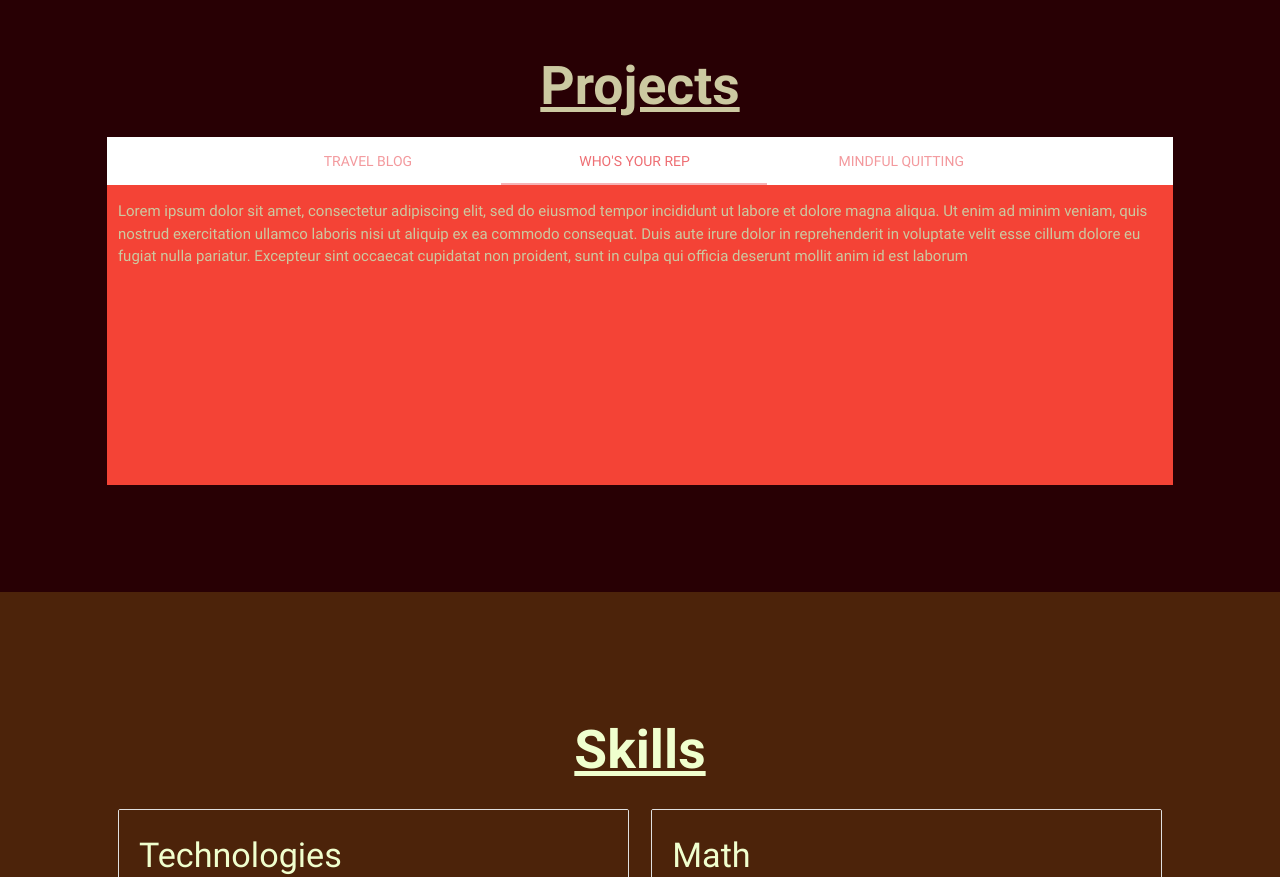
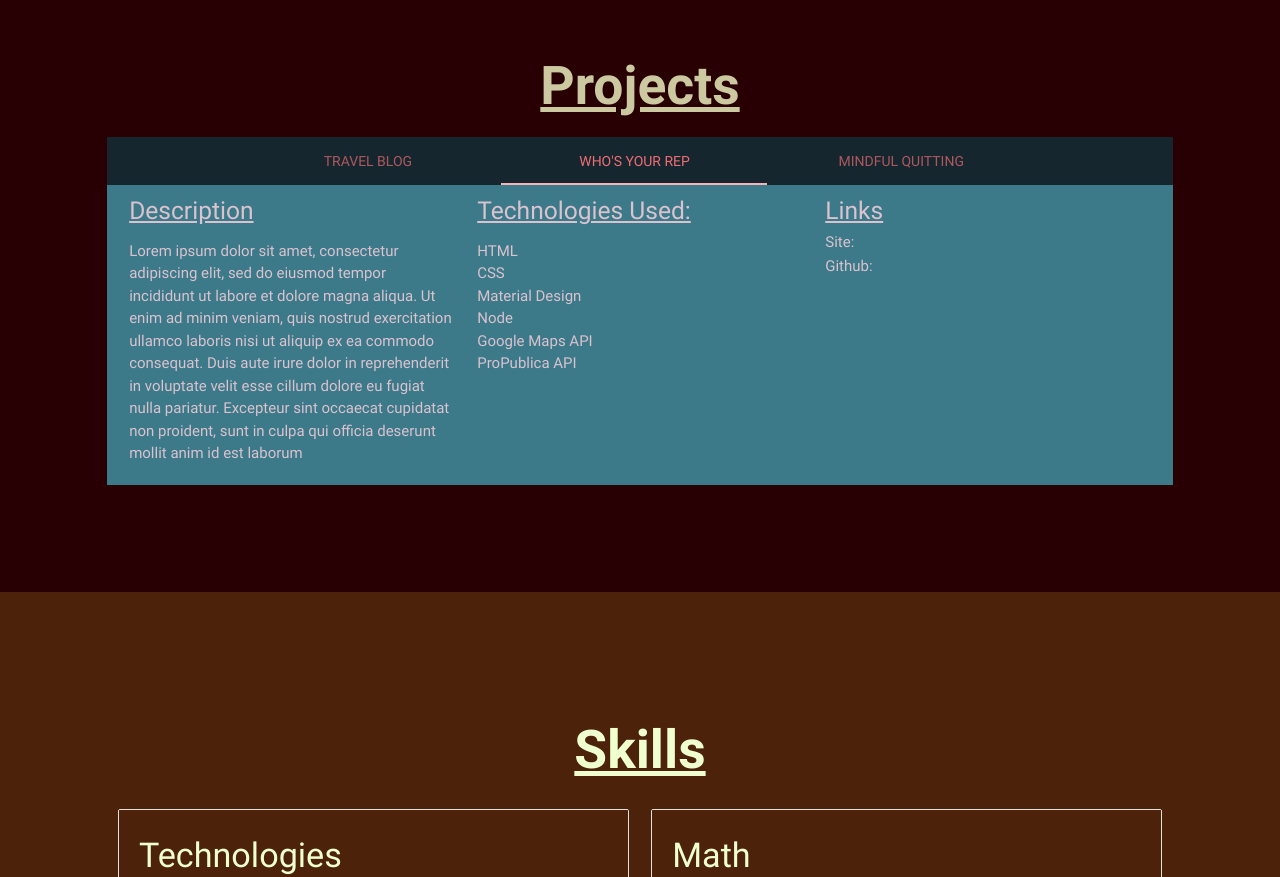
Before and after one commit to bjk116/PersonalPortfolio, a website: page views/index.html in a window 1280 px wide. Shown: the part 800-1677 px from the top of the page. Drawn offline with nearby package versions, Linux system fonts and the light colour scheme; files that its build step writes are made by us from their sources; files whose address does not match are found by name.

Commit message:
Finished project tab swipe color schemes

```diff
--- a/public/assets/css/style.css
+++ b/public/assets/css/style.css
@@ -1,5 +1,29 @@
 nav {
 	background-color: #777777;
+}
+
+.tabs {
+	background-color: #16262E;
+	color: #9FA2B2;
+}
+
+.travel-blog {
+	background-color: #2E4756;
+	color: #DBC2CF;
+}
+
+.whos-rep {
+	background-color: #3C7A89 ;
+	color: #DBC2CF;
+}
+
+.mindful-quit {
+	background-color: #478978;
+	color: #D6EDFF;
+}
+
+#name-logo {
+	padding-left: 20px;
 }
 
 #welcome  {
@@ -14,6 +38,10 @@ nav {
 	margin-bottom:0px;
 	padding-top: 8%;
 	width:100%;
+}
+
+.tab-row {
+	padding-top:0%;
 }
 
 #about-me {
--- a/public/assets/js/frontEnd.js
+++ b/public/assets/js/frontEnd.js
@@ -12,11 +12,8 @@ $( document ).ready(function(){
 
 	//Scrollfire
 	var options = [
-		{selector: '#projects', offset: 400, callback: function(el) {
+		{selector: '#projects', offset: 0, callback: function(el) {
 			Materialize.toast("This is our ScrollFire Demo!", 1500 )
-		} },
-		{selector: '#skills', offset: 500, callback: function(el) {
-			Materialize.fadeInImage($(el));
 		} }
 	];
 	Materialize.scrollFire(options);
--- a/views/index.html
+++ b/views/index.html
@@ -17,12 +17,12 @@
 		<div class = "navbar-fixed">
 			<nav>
 				<div class="nav-wrapper">
-					<a href="#" class = "brand-logo">Brian Karabinchak</a>
+					<a href="#" class = "brand-logo" id = "name-logo">Brian Karabinchak</a>
 					<ul id="nav-mobile" class="right hide-on-med-and-down">
 						<li class = "nav-link active"><a href="#about-me">About Me</a></li>
 						<li class = "nav-link"><a href="#projects">Projects</a></li>
 						<li class = "nav-link"><a href="#skills">Skills</a></li>
-						<li class = "nav-link"><a href="#skills">Contact Me</a></li>
+						<li class = "nav-link"><a href="#contact-me">Contact Me</a></li>
 					</ul>
 				</div>
 			</nav>
@@ -46,11 +46,80 @@
 				<li class="tab col m3"><a class="active" href="#test-swipe-2">Who's Your Rep</a></li>
 				<li class="tab col m3"><a href="#test-swipe-3">Mindful Quitting</a></li>
 			</ul>
-			<div id="test-swipe-1" class="col m10 offset-m1 blue tab-content">
-			<!--Do a pic on the left, text on the right -->
-			<p>Lorem ipsum dolor sit amet, consectetur adipiscing elit, sed do eiusmod tempor incididunt ut labore et dolore magna aliqua. Ut enim ad minim veniam, quis nostrud exercitation ullamco laboris nisi ut aliquip ex ea commodo consequat. Duis aute irure dolor in reprehenderit in voluptate velit esse cillum dolore eu fugiat nulla pariatur. Excepteur sint occaecat cupidatat non proident, sunt in culpa qui officia deserunt mollit anim id est laborum</p></div>
-			<div id="test-swipe-2" class="col m10 offset-m1 red tab-content"><p>Lorem ipsum dolor sit amet, consectetur adipiscing elit, sed do eiusmod tempor incididunt ut labore et dolore magna aliqua. Ut enim ad minim veniam, quis nostrud exercitation ullamco laboris nisi ut aliquip ex ea commodo consequat. Duis aute irure dolor in reprehenderit in voluptate velit esse cillum dolore eu fugiat nulla pariatur. Excepteur sint occaecat cupidatat non proident, sunt in culpa qui officia deserunt mollit anim id est laborum</p></div>
-			<div id="test-swipe-3" class="col m10 offset-m1 green tab-content"><p>Lorem ipsum dolor sit amet, consectetur adipiscing elit, sed do eiusmod tempor incididunt ut labore et dolore magna aliqua. Ut enim ad minim veniam, quis nostrud exercitation ullamco laboris nisi ut aliquip ex ea commodo consequat. Duis aute irure dolor in reprehenderit in voluptate velit esse cillum dolore eu fugiat nulla pariatur. Excepteur sint occaecat cupidatat non proident, sunt in culpa qui officia deserunt mollit anim id est laborum</p></div>
+			<div id="test-swipe-1" class="col m10 offset-m1 travel-blog tab-content">
+			<!--Do a pic on the left, text on the right, as well as skills used for it -->
+				<div class = "row tab-row">
+					<div class = "col m4">
+						<h5><u>Description</u></h5>
+						<p>Lorem ipsum dolor sit amet, consectetur adipiscing elit, sed do eiusmod tempor incididunt ut labore et dolore magna aliqua. Ut enim ad minim veniam, quis nostrud exercitation ullamco laboris nisi ut aliquip ex ea commodo consequat. Duis aute irure dolor in reprehenderit in voluptate velit esse cillum dolore eu fugiat nulla pariatur. Excepteur sint occaecat cupidatat non proident, sunt in culpa qui officia deserunt mollit anim id est laborum</p>
+					</div>
+					<div class = "col m4">
+						<h5><u>Technologies Used:</u></h5>
+						<ul>
+							<li>HTML</li>
+							<li>CSS</li>
+							<li>Material Design</li>
+							<li>Node</li>
+							<li>Google Maps API</li>
+							<li>ProPublica API</li>
+						</ul>
+					</div>
+					<div class = "col m4">
+						<h5><u>Links</u></h4>
+						<h6>Site:</h5>
+						<h6>Github:</h5>
+					</div>
+				</div>
+
+			</div>
+			<div id="test-swipe-2" class="col m10 offset-m1 whos-rep tab-content">
+				<div class = "row tab-row">
+					<div class = "col m4">
+						<h5><u>Description</u></h5>
+						<p>Lorem ipsum dolor sit amet, consectetur adipiscing elit, sed do eiusmod tempor incididunt ut labore et dolore magna aliqua. Ut enim ad minim veniam, quis nostrud exercitation ullamco laboris nisi ut aliquip ex ea commodo consequat. Duis aute irure dolor in reprehenderit in voluptate velit esse cillum dolore eu fugiat nulla pariatur. Excepteur sint occaecat cupidatat non proident, sunt in culpa qui officia deserunt mollit anim id est laborum</p>
+					</div>
+					<div class = "col m4">
+						<h5><u>Technologies Used:</u></h5>
+						<ul>
+							<li>HTML</li>
+							<li>CSS</li>
+							<li>Material Design</li>
+							<li>Node</li>
+							<li>Google Maps API</li>
+							<li>ProPublica API</li>
+						</ul>
+					</div>
+					<div class = "col m4">
+						<h5><u>Links</u></h4>
+						<h6>Site:</h5>
+						<h6>Github:</h5>
+					</div>
+				</div>
+			</div>
+			<div id="test-swipe-3" class="col m10 offset-m1 mindful-quit tab-content">
+				<div class = "row tab-row">
+					<div class = "col m4">
+						<h5><u>Description</u></h5>
+						<p>Lorem ipsum dolor sit amet, consectetur adipiscing elit, sed do eiusmod tempor incididunt ut labore et dolore magna aliqua. Ut enim ad minim veniam, quis nostrud exercitation ullamco laboris nisi ut aliquip ex ea commodo consequat. Duis aute irure dolor in reprehenderit in voluptate velit esse cillum dolore eu fugiat nulla pariatur. Excepteur sint occaecat cupidatat non proident, sunt in culpa qui officia deserunt mollit anim id est laborum</p>
+					</div>
+					<div class = "col m4">
+						<h5><u>Technologies Used:</u></h5>
+						<ul>
+							<li>HTML</li>
+							<li>CSS</li>
+							<li>Material Design</li>
+							<li>Node</li>
+							<li>Google Maps API</li>
+							<li>ProPublica API</li>
+						</ul>
+					</div>
+					<div class = "col m4">
+						<h5><u>Links</u></h4>
+						<h6>Site:</h5>
+						<h6>Github:</h5>
+					</div>
+				</div>
+			</div>
 		</div>
 		<!--Skills-->
 		<div class = "row section scrollspy" id = "skills">
@@ -81,11 +150,12 @@
 					<li class="collection-item">Mathematical Reasoning</li>
 					<li class="collection-item">Abstract Algebra</li>
 					<li class="collection-item">Number Theory</li>
+					<li class="collection-item">Algorithms</li>
 				</ul>
 			</div>
 		</div>
 		<div class = "row section scrollspy" id = "contact-me">
-			<!--Make a contact for developer services, one for tutoring services-->
+			<!--Make a contact for developer services, one for tutoring services, link to Wyzant page-->
 			<div class = "col m12 center-align">
 				<h2><b><u>Contact Me</u></b></h2>
 			</div>
```
